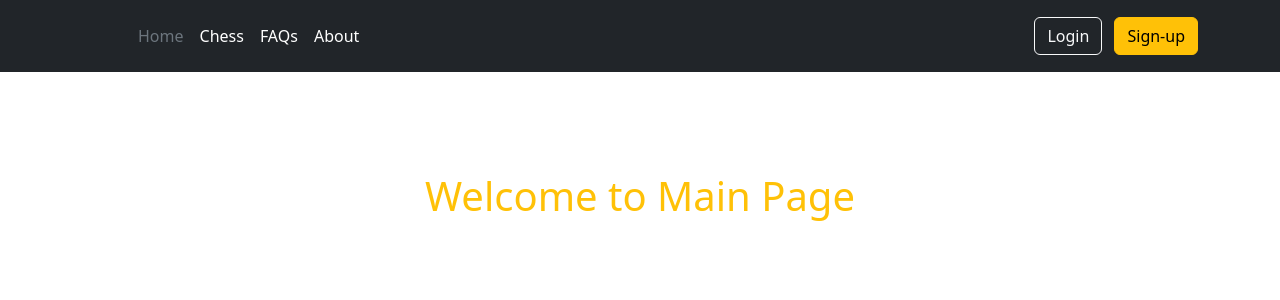
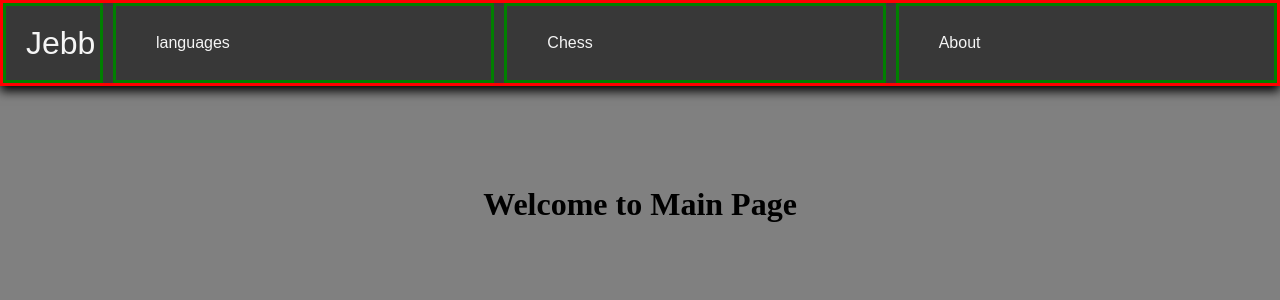
Before and after one commit to jebb2108/AboutMeWeb, a Django app: page / in a window 1280 px wide. Shown: the top 300 px of the page. Run offline with Django 5.2, Linux system fonts and the light colour scheme.

Commit message:
added styles

```diff
--- a/main/static/main/styles.css
+++ b/main/static/main/styles.css
@@ -1,11 +1,87 @@
-h1 {
-    color: #ffc107;
-    padding-top: 100px;
-    text-align: center;
+* {
+    margin: 0;
+    padding: 0;
+    box-sizing: border-box;
 }
 
-p {
+body {
+    background-color: gray;
+}
+
+.container {
     text-align: center;
-    padding-top: 100px;
-    font-size: large;
+    margin-top: 100px;
 }
+
+.header {
+    font-family: sans-serif;
+    background-color: #383838;
+    box-shadow: 0 5px 10px black;
+
+
+  }
+
+.header a {
+    color: whitesmoke;
+    text-decoration: none;
+
+  }
+
+
+.header .flex-element-logo:hover {
+    transform: scale(1.2);
+  }
+
+
+
+.header .flex-container{
+    gap: 10px;
+    display: flex;
+
+    border: 3px solid red;
+    justify-content: space-around;
+
+
+
+  }
+
+.flex-element {
+
+    padding-left: 40px;
+    width: 200px;
+    height: 80px;
+
+    align-items: center;
+
+    border: 3px solid green;
+
+    display: inline-flex;
+    flex-grow: 1;
+
+
+  }
+
+.flex-element-logo {
+    padding: 20px;
+    font-size: 32px;
+
+    align-items: center;
+    width: 100px;
+    height: 80px;
+    border: 3px solid green;
+    display: inline-flex;
+
+    flex-shrink: 0;
+}
+
+/* @media screen and (max-width: 500px) {
+.header a {
+      float: none;
+      display: block;
+      text-align: left;
+    }
+
+.header-right {
+      float: none;
+    }
+  } */
--- a/main/templates/main/base.html
+++ b/main/templates/main/base.html
@@ -8,14 +8,14 @@
             Document
         {% endblock %}
     </title>
-    <link rel="stylesheet" href="https://cdn.jsdelivr.net/npm/bootstrap@5.3.3/dist/css/bootstrap.min.css" integrity="sha384-QWTKZyjpPEjISv5WaRU9OFeRpok6YctnYmDr5pNlyT2bRjXh0JMhjY6hW+ALEwIH" crossorigin="anonymous">
     {% block style %} {% endblock %}
 </head>
-<body>
+<body id="main-body">
         {% include "main/header.html" %}
         <div class="container">
             {% block content %}
             {% endblock %}
         </div>
     </body>
+
 </html>
--- a/main/templates/main/header.html
+++ b/main/templates/main/header.html
@@ -1,23 +1,10 @@
-<header>
-    <header class="p-3 text-bg-dark">
-        <div class="container">
-          <div class="d-flex flex-wrap align-items-center justify-content-center justify-content-lg-start">
-            <a href="/" class="d-flex align-items-center mb-2 mb-lg-0 text-white text-decoration-none">
-              <svg class="bi me-2" width="40" height="32" role="img" aria-label="Bootstrap"><use xlink:href="#bootstrap"></use></svg>
-            </a>
+<div class="header">
+    <div class="flex-container">
 
-            <ul class="nav col-12 col-lg-auto me-lg-auto mb-2 justify-content-center mb-md-0">
-              <li><a href="{% url 'home' %}" class="nav-link px-2 text-secondary">Home</a></li>
-              <li><a href="" class="nav-link px-2 text-white">Chess</a></li>
-              <li><a href="" class="nav-link px-2 text-white">FAQs</a></li>
-              <li><a href="{% url 'about' %}" class="nav-link px-2 text-white">About</a></li>
-            </ul>
+        <a class="flex-element-logo" href="#">Jebb</a>
 
-            <div class="text-end">
-              <button type="button" class="btn btn-outline-light me-2">Login</button>
-              <button type="button" class="btn btn-warning">Sign-up</button>
-            </div>
-          </div>
-        </div>
-      </header>
-</header>
+        <a class="flex-element"  href="#">languages</a>
+        <a class="flex-element" href="#">Chess</a>
+        <a class="flex-element" href="#">About</a>
+    </div>
+  </div>
```
Lines whose indentation alone changed are shown as unchanged.
